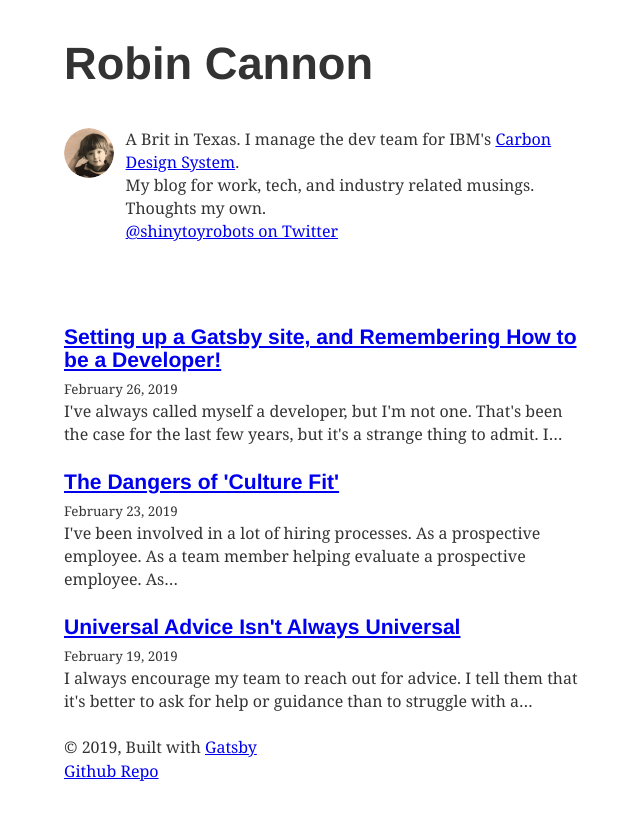
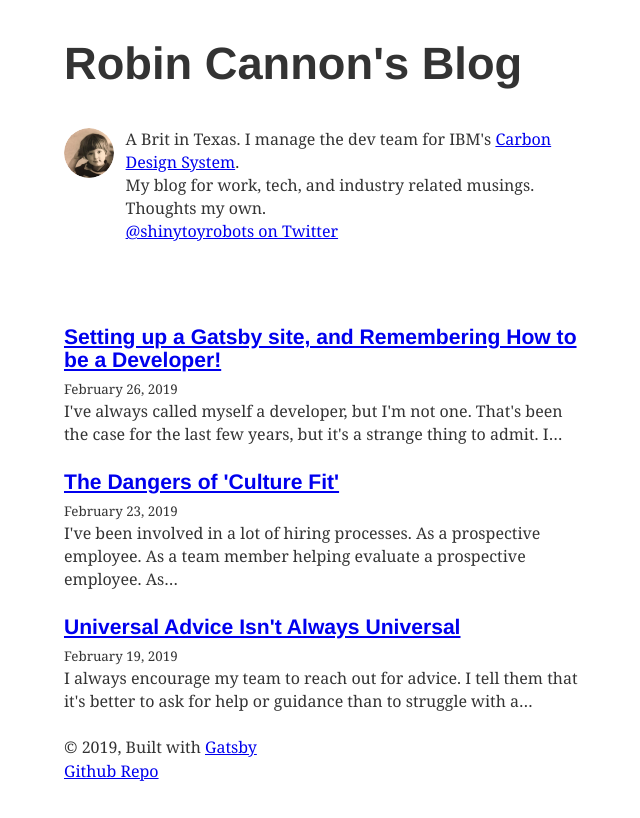
Before and after one commit to shinytoyrobots/robin-cannon-dotcom, a Gatsby site: page / in a window 1280 px wide. Shown: the whole page, without its empty margins (315-955 px from the left). Built offline with nearby package versions, Linux system fonts and the light colour scheme; Gatsby itself is replaced by a stand-in of ours; some packages are replaced by stand-ins of ours; what typography-theme-judah would draw is missing.

Commit message:
Minor tweak to fix repetitive page title on index

```diff
--- a/gatsby-config.js
+++ b/gatsby-config.js
@@ -1,6 +1,6 @@
 module.exports = {
   siteMetadata: {
-    title: `Robin Cannon`,
+    title: `Robin Cannon's Blog`,
     author: `Robin Cannon`,
     description: `Thoughts on tech, industry, and management`,
     siteUrl: `https://robin-cannon.com/`,
--- a/src/pages/index.js
+++ b/src/pages/index.js
@@ -15,7 +15,7 @@ class BlogIndex extends React.Component {
     return (
       <Layout location={this.props.location} title={siteTitle}>
         <SEO
-          title="Robin Cannon's Blog | All Posts"
+          title="All Posts"
           keywords={[`blog`, `technology`, `management`, `development`, `work`]}
         />
         <Bio />
```
